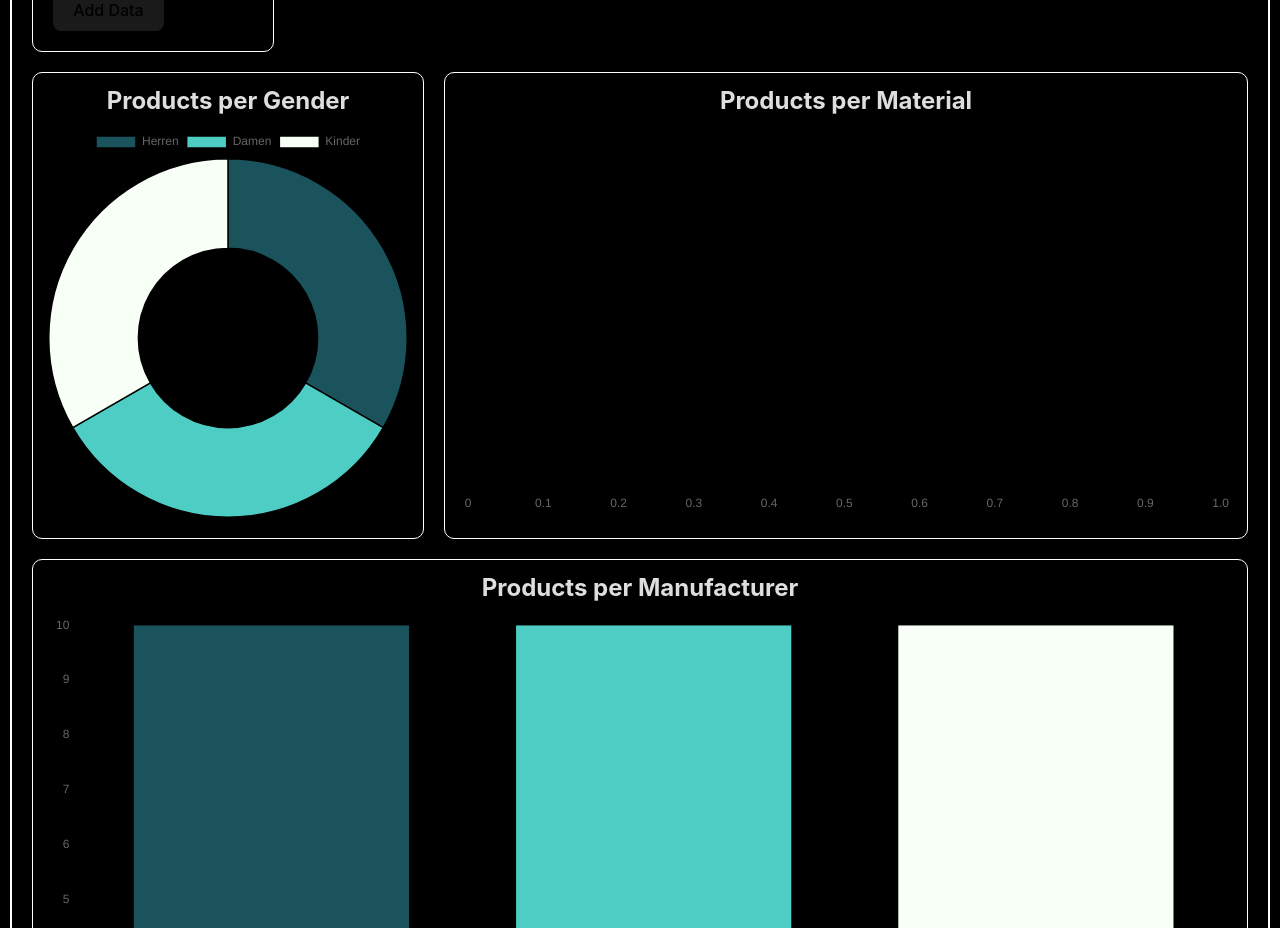
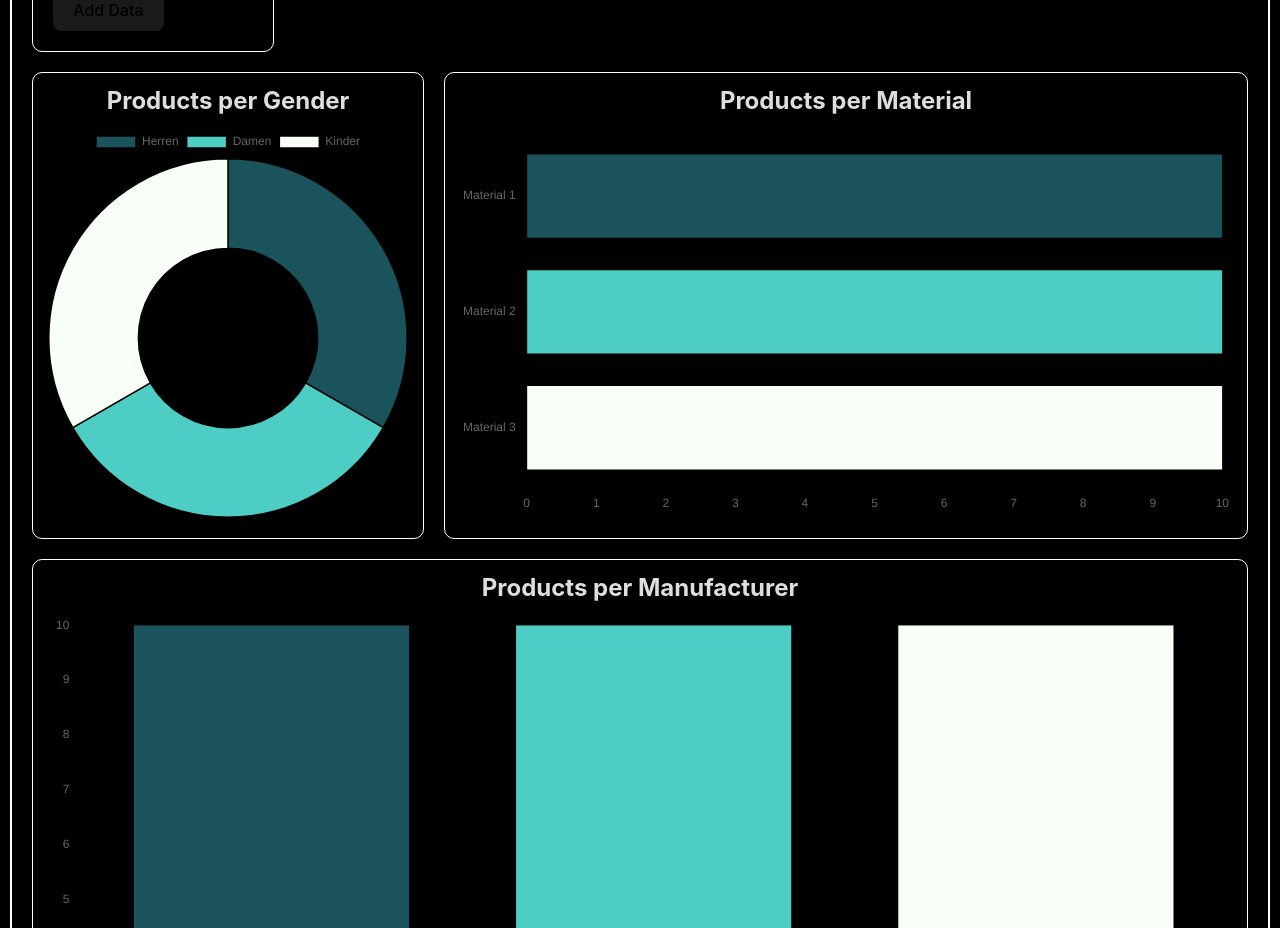
Before and after one commit to Phil-star1984/kickass_projects, a React (Vite) app: page /kickass_projects/weekthree in a window 1280 px wide. Shown: the part 1320-2248 px from the top of the page. Built offline with nearby package versions, Linux system fonts and the light colour scheme.

Commit message:
Fixed initial getData

```diff
--- a/src/components/Charts.jsx
+++ b/src/components/Charts.jsx
@@ -1,7 +1,6 @@
 import React, { useState, useEffect } from "react";
 import { Chart, ArcElement, Title, CategoryScale, Colors } from "chart.js";
-
-import { Doughnut, Bar, PolarArea } from "react-chartjs-2";
+import { Doughnut, Bar } from "react-chartjs-2";
 import "chart.js/auto";
 
 Chart.register(ArcElement, Title, CategoryScale, Colors);
@@ -13,17 +12,14 @@ function Charts({ data }) {
 
   /* console.log(Object.keys(materialCountsdata)); */
 
+  // handle data for chart js package
   const productsPerGenderChart = {
     labels: genderCountsdata
-      ? Object.keys(genderCountsdata || {})
-      : ["Herren", "Damen", "Kinder"], // Feste Labels
+      ? Object.keys(genderCountsdata)
+      : ["Herren", "Damen", "Kinder"], // fallback labels
     datasets: [
       {
-        data: genderCountsdata
-          ? Object.keys(genderCountsdata).map(
-              (key) => genderCountsdata[key] || 10
-            )
-          : [10, 10, 10], // Standardwerte, wenn `genderCountsdata` nicht vorhanden ist
+        data: genderCountsdata ? Object.values(genderCountsdata) : [10, 10, 10], // fallback values if no `genderCountsdata` available
         backgroundColor: [
           "#1a535c",
           "#4ecdc4",
@@ -41,15 +37,13 @@ function Charts({ data }) {
 
   const productsPerManufacturerBar = {
     labels: manufacturerCountsdata
-      ? Object.keys(manufacturerCountsdata || {})
-      : ["Brand 1", "Brand 2", "Brand 3"], // Feste Labels
+      ? Object.keys(manufacturerCountsdata)
+      : ["Brand 1", "Brand 2", "Brand 3"], // fallback labels
     datasets: [
       {
         data: manufacturerCountsdata
-          ? Object.keys(manufacturerCountsdata).map(
-              (key) => manufacturerCountsdata[key] || 10
-            )
-          : [10, 10, 10], // Standardwerte, wenn `genderCountsdata` nicht vorhanden ist
+          ? Object.values(manufacturerCountsdata)
+          : [10, 10, 10], // fallback values if no `manufacturerCountsdata` available
         backgroundColor: [
           "#1a535c",
           "#4ecdc4",
@@ -63,12 +57,16 @@ function Charts({ data }) {
     options: {},
   };
 
-  const materialPolarArea = {
-    labels: Object.keys(materialCountsdata),
+  const materialsPerProductBar = {
+    labels: materialCountsdata
+      ? Object.keys(materialCountsdata)
+      : ["Material 1", "Material 2", "Material 3"],
     datasets: [
       {
         label: "Products per Material",
-        data: Object.values(materialCountsdata),
+        data: materialCountsdata
+          ? Object.values(materialCountsdata)
+          : [10, 10, 10],
         backgroundColor: [
           "#1a535c",
           "#4ecdc4",
@@ -94,6 +92,7 @@ function Charts({ data }) {
     ],
   };
 
+  // create gender, manufacturer and material charts
   const countByGender = () => {
     const genderCount = data.reduce((acc, item) => {
       acc[item.Geschlecht] = (acc[item.Geschlecht] || 0) + 1;
@@ -105,16 +104,16 @@ function Charts({ data }) {
   };
 
   const countByManufacturer = () => {
-    // Zählen Sie, wie oft jedes Material vorkommt
+    // count how many products per manufacturerl exist in csv
     const manufacturerCount = data.reduce((acc, item) => {
-      const key = item.Hersteller || "Unbekannt"; // Behandeln Sie fehlende Materialien als 'Unbekannt'
+      const key = item.Hersteller || "Unbekannt";
       acc[key] = (acc[key] || 0) + 1;
       return acc;
     }, {});
 
-    // Filtern Sie die Ergebnisse, um nur Materialien mit mehr als 5 Vorkommen zu behalten
+    // for aesthetic reasons: filter for manufacturers with count >= 20
     const filteredManufacturerCount = Object.keys(manufacturerCount)
-      .filter((key) => key && manufacturerCount[key] >= 20) // Nicht-leere Schlüssel und Werte über 10
+      .filter((key) => key && manufacturerCount[key] >= 20)
       .reduce((acc, key) => {
         acc[key] = manufacturerCount[key];
         return acc;
@@ -125,16 +124,16 @@ function Charts({ data }) {
   };
 
   const countByMaterial = () => {
-    // Zählen Sie, wie oft jedes Material vorkommt
+    // count how many products per material exist in csv
     const materialCount = data.reduce((acc, item) => {
-      const key = item.Material || "Unbekannt"; // Behandeln Sie fehlende Materialien als 'Unbekannt'
+      const key = item.Material || "Unbekannt";
       acc[key] = (acc[key] || 0) + 1;
       return acc;
     }, {});
 
-    // Filtern Sie die Ergebnisse, um nur Materialien mit mehr als 5 Vorkommen zu behalten
+    // for aesthetic reasons: filter for materials with count >= 10
     const filteredMaterialCount = Object.keys(materialCount)
-      .filter((key) => key && materialCount[key] >= 10) // Nicht-leere Schlüssel und Werte über 10
+      .filter((key) => key && materialCount[key] >= 10)
       .reduce((acc, key) => {
         acc[key] = materialCount[key];
         return acc;
@@ -144,9 +143,10 @@ function Charts({ data }) {
     setMaterialCountsdata(filteredMaterialCount);
   };
 
+  // update all charts on data change
   useEffect(() => {
     if (data.length > 0) {
-      /* console.log("Data Charts Component: ", data); */
+      /* console.log("Data charts component: ", data); */
       countByGender();
       countByManufacturer();
       countByMaterial();
@@ -225,7 +225,7 @@ function Charts({ data }) {
       <div className="bar_horizontal_container">
         <h2 style={{ textAlign: "center" }}>Products per Material</h2>
         <Bar
-          data={materialPolarArea}
+          data={materialsPerProductBar}
           options={{
             indexAxis: "y",
             plugins: {
--- a/src/components/WeekThree.jsx
+++ b/src/components/WeekThree.jsx
@@ -100,28 +100,23 @@ export default function WeekThree() {
     ]);
   };
 
+  /* if there is data in local storage use it,
+  if not get data from public csv/github raw */
+
   useEffect(() => {
-    getData();
     const savedData = localStorage.getItem("csv_data");
     if (savedData) {
       setData(JSON.parse(savedData));
+    } else {
+      getData();
     }
   }, []);
 
+  // save (manipulated) data in local storage
   useEffect(() => {
     localStorage.setItem("csv_data", JSON.stringify(data));
-
     console.log("actual data: ", data);
   }, [data]);
-
-  const renderTableHeaders = () => {
-    /* console.log(Object.keys(data[0])); */
-    if (data.length > 0) {
-      return Object.keys(data[0]).map((key, index) => (
-        <th key={index}>{key}</th>
-      ));
-    }
-  };
 
   const renderMessage = () => {
     if (successMessage) {
@@ -133,6 +128,17 @@ export default function WeekThree() {
     return null;
   };
 
+  //create table out of headers and table body
+  const renderTableHeaders = () => {
+    /* console.log(Object.keys(data[0])); */
+    if (data.length > 0) {
+      return Object.keys(data[0]).map((key, index) => (
+        <th key={index}>{key}</th>
+      ));
+    }
+  };
+
+  // make rows editable with edit button on row end
   const handleEditChange = (e, rowIndex, columnName) => {
     const newData = [...data];
     newData[rowIndex][columnName] = e.target.value;
@@ -151,6 +157,7 @@ export default function WeekThree() {
     console.log(csv); // Zeigt die CSV-String-Representation Ihrer Daten
   }; */
 
+  // make data downloadable
   const downloadCSV = (csv, filename) => {
     const blob = new Blob([csv], { type: "text/csv;charset=utf-8;" });
     const link = document.createElement("a");
```
